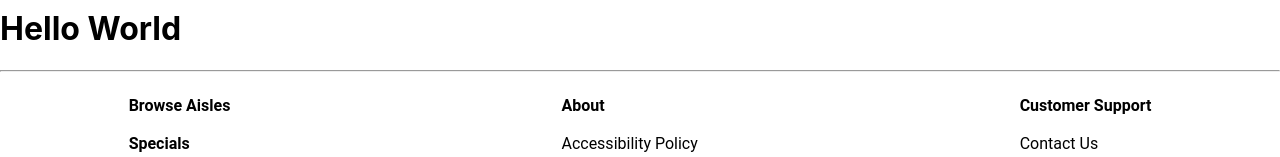
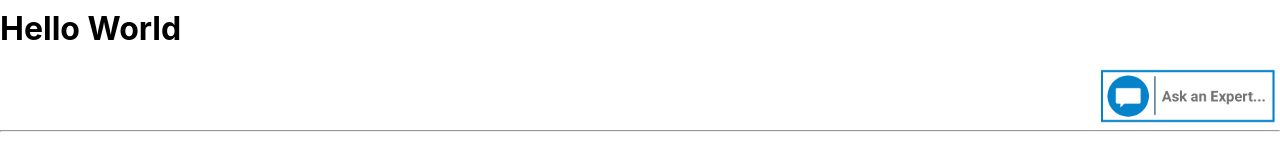
Before and after one commit to meganbyrne8/project-three-peapod, a React (Create React App) app in the folder client/project-three-peapod/: page /browse in a window 1280 px wide. Shown: the part 246-403 px from the top of the page. Built offline with nearby package versions, Linux system fonts and the light colour scheme; no server answers.

Commit message:
linked sign in and browse now to home component created chatbox component styled chat box

```diff
--- a/client/project-three-peapod/package.json
+++ b/client/project-three-peapod/package.json
@@ -14,7 +14,8 @@
     "react-dom": "^16.13.1",
     "react-icons": "^3.10.0",
     "react-router-dom": "^5.2.0",
-    "react-scripts": "3.4.1"
+    "react-scripts": "3.4.1",
+    "react-sticky": "^6.0.3"
   },
   "scripts": {
     "start": "react-scripts start",
--- a/client/project-three-peapod/src/App.jsx
+++ b/client/project-three-peapod/src/App.jsx
@@ -56,6 +56,8 @@ export default class App extends Component {
         <div>
           <Switch>
             <Route exact path="/" render={() => <Home user={user} />} />
+            <Route exact path="/" render={() => <SignIn />} />
+            <Route exact path="/" render={() => <BrowseHomePage />} />
             <Route exact path="/" render={() => <SideNavContainer />} />
             <Route exact path="/" render={() => <BrowseAisles />} />
             <Route exact path="/browse" render={() => <BrowseHomePage />} />
--- a/client/project-three-peapod/src/components/Home.css
+++ b/client/project-three-peapod/src/components/Home.css
@@ -18,10 +18,10 @@
     padding-right: 2vw;
   }
 
-  .sign-in {
+  .sign{
       border: none;
   }
-  .sign-in a{
+  .sign a{
     color:#58782C;
     text-decoration: none;
     font-size: 15px;
@@ -31,7 +31,10 @@
 .cover {
     background-image: url('https://i.imgur.com/YuqrxXU.png');
     background-repeat: no-repeat;
+    background-size: cover;
     height: 120vh;
+
+
 }
 
 .cover h2 {
--- a/client/project-three-peapod/src/components/Home.jsx
+++ b/client/project-three-peapod/src/components/Home.jsx
@@ -12,9 +12,9 @@ const Home = () => {
       <div className="account">
         <p>
           Already have an account?
-          <span className="sign-in">
+          <span className="sign">
             {" "}
-            <Link>Sign In</Link>
+            <Link to="/signIn">Sign In</Link>
           </span>
         </p>
       </div>
@@ -57,7 +57,7 @@ const Home = () => {
                 placeholder="Search"
                 type="text"
                 />
-                <button><strong>Browse Now</strong></button>
+                <Link to="/browse"><button><strong>Browse Now</strong></button></Link>
         </form>
         </div>
     <Footer />
--- /dev/null
+++ b/client/project-three-peapod/src/components/shared/Chat.css
@@ -0,0 +1,14 @@
+.chatbox {
+position: -webkit-sticky;
+position: sticky;
+bottom: 0px;
+padding-left: 65%;
+
+display: flex;
+justify-content: flex-end;
+}
+
+.box {
+    height: 40%;
+    width: 40%;
+}
--- /dev/null
+++ b/client/project-three-peapod/src/components/shared/Chat.jsx
@@ -0,0 +1,14 @@
+import React from 'react'
+import chatbox from "./chatbox.png";
+import './Chat.css'
+
+
+function Chat() {
+return (
+    <div className="chatbox">
+        <img src={chatbox} alt="chatbox" className="box" />
+      </div>
+    )
+}
+
+export default Chat
--- a/client/project-three-peapod/src/components/shared/Layout.jsx
+++ b/client/project-three-peapod/src/components/shared/Layout.jsx
@@ -1,5 +1,6 @@
 import React from "react";
 import Footer from "./Footer";
+import Chat from "./Chat"
 import Nav from "./navigation/Nav";
 
 function Layout(props) {
@@ -9,6 +10,7 @@ function Layout(props) {
       <div className="samplediv">
     {props.children}
       </div>
+      <Chat />
       <Footer />
     </div>
   );
```
Also changed, not shown: client/project-three-peapod/src/components/shared/chatbox.png (added), 1 other file (tests, documents, lock files or other folders).
